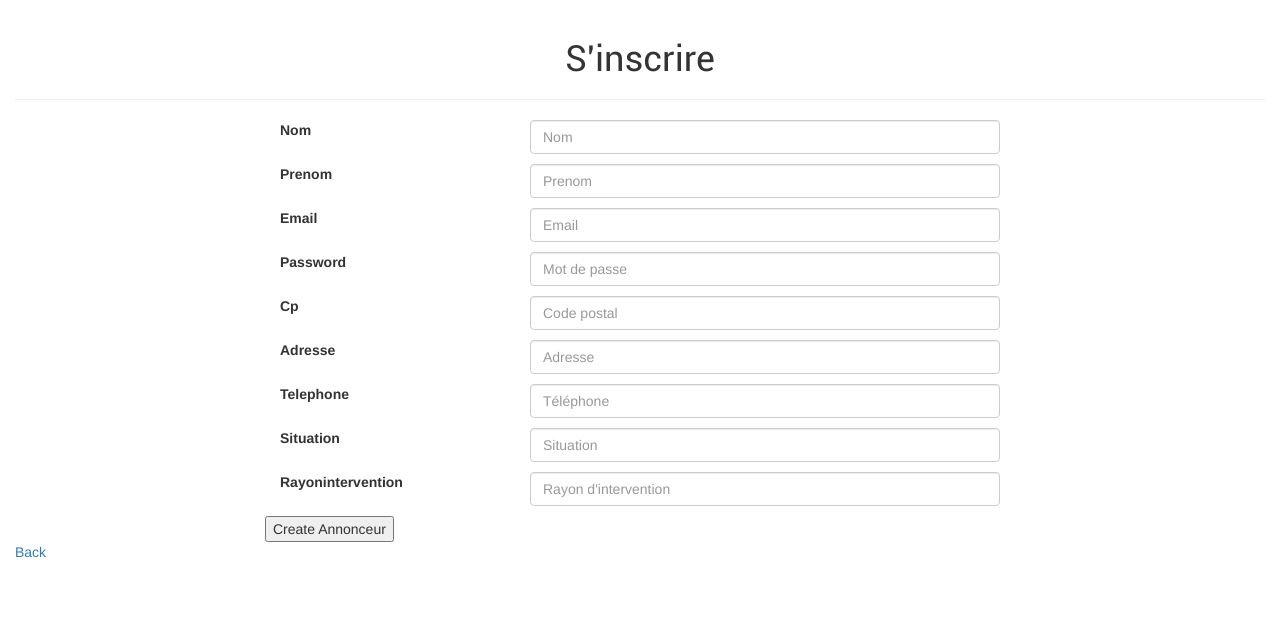
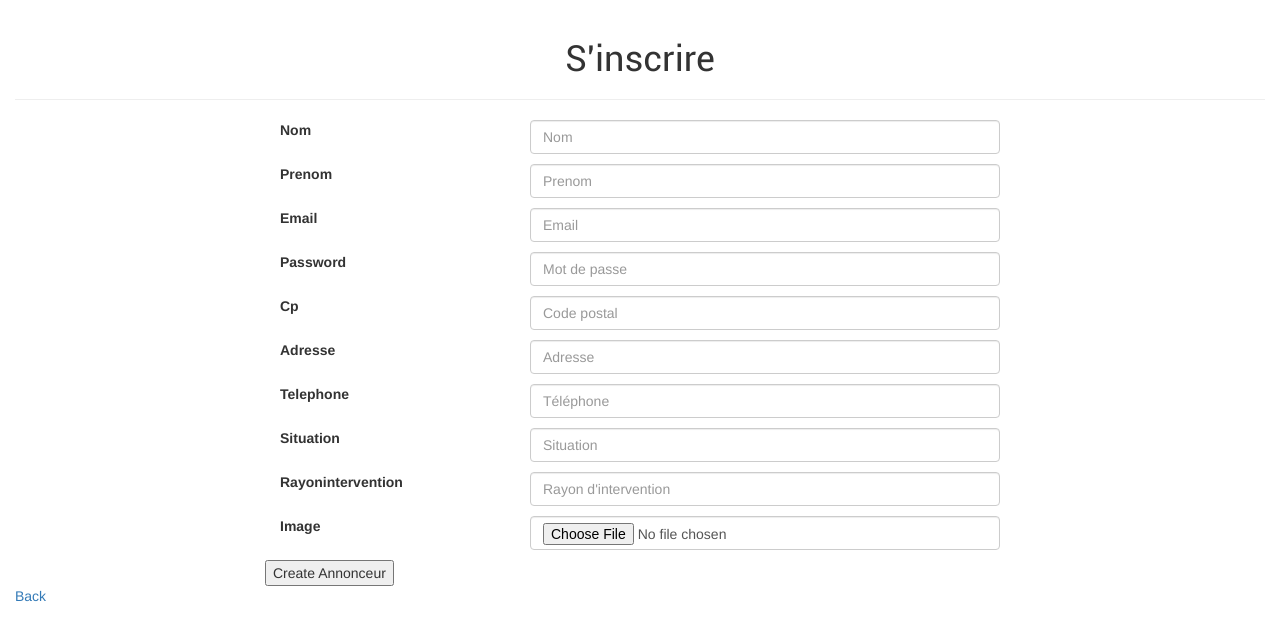
Before and after one commit to gaelgf/leBonReparateur, a Rails app: page /annonceurs/new in a window 1280 px wide. Shown: the top 641 px of the page. Run offline with Rails 7, Linux system fonts and the light colour scheme; style sheets or scripts are compiled from the project's sources; parts of the project's set-up code (start-up, migrations or seed data) failed here and were passed over; some libraries are stand-ins or nearby versions.

Commit message:
paperclip added + style bug fixed

```diff
--- a/projet-rails/app/assets/stylesheets/scaffolds.scss
+++ b/projet-rails/app/assets/stylesheets/scaffolds.scss
@@ -1,4 +1,4 @@
-body {
+/*body {
   background-color: #fff;
   color: #333;
   font-family: verdana, arial, helvetica, sans-serif;
@@ -70,4 +70,4 @@ div {
     font-size: 12px;
     list-style: square;
   }
-}
+}*/
--- a/projet-rails/app/controllers/annonceurs_controller.rb
+++ b/projet-rails/app/controllers/annonceurs_controller.rb
@@ -69,6 +69,6 @@ class AnnonceursController < ApplicationController
 
     # Never trust parameters from the scary internet, only allow the white list through.
     def annonceur_params
-      params.require(:annonceur).permit(:email, :nom, :prenom, :password, :cp, :adresse, :telephone, :situation, :rayonIntervention)
+      params.require(:annonceur).permit(:email, :nom, :prenom, :password, :cp, :adresse, :telephone, :situation, :rayonIntervention, :image)
     end
 end
--- a/projet-rails/app/views/annonceurs/_form.html.erb
+++ b/projet-rails/app/views/annonceurs/_form.html.erb
@@ -76,7 +76,14 @@
         </div>
       </div>
 
-      <%= f.submit%>
+      <div class="form-group">
+        <label class="col-sm-4 control-label"><%= f.label :image %></label>
+        <div class="col-sm-8">
+          <%= f.file_field :image , class: 'form-control' %>
+        </div>
+      </div>
+
+      <%= f.submit %>
 
     </form>
 
--- a/projet-rails/app/views/annonceurs/index.html.erb
+++ b/projet-rails/app/views/annonceurs/index.html.erb
@@ -21,6 +21,7 @@
   <tbody>
     <% @annonceurs.each do |annonceur| %>
       <tr>
+        <td><%= annonceur.image.exists? ? image_tag(annonceur.image.url(:small)) : '&empty'.html_safe %></td>
         <td><%= annonceur.email %></td>
         <td><%= annonceur.nom %></td>
         <td><%= annonceur.prenom %></td>
@@ -58,10 +59,10 @@
 
 <h1>Test</h1>
 
-<div class="row">
+<div class="row" style="text-align: center">
   <% @annonceurs.each do |annonceur| %>
     <div class="well col-xs-4">
-      <img src="http://lorempixel.com/200/200/people" alt="people" class="img-circle">
+      <%= annonceur.image.exists? ? image_tag(annonceur.image.url(:med)) : '&empty'.html_safe %>
       <h2><%= annonceur.prenom %> <%= annonceur.nom %></h2>
       <h4><i class="glyphicon glyphicon-envelope"></i> <%= annonceur.email %></h4>
       <h4><i class="glyphicon glyphicon-phone"></i> <%= annonceur.telephone %></h4>
--- a/projet-rails/app/views/annonceurs/show.html.erb
+++ b/projet-rails/app/views/annonceurs/show.html.erb
@@ -10,7 +10,10 @@
 
 <div class="row show-profile">
   <div class="well">
-    <img src="http://lorempixel.com/200/200/people" alt="people" class="img-circle">
+    <% if @annonceur.image.exists? %>
+      <%= image_tag @annonceur.image.url(:large) %>
+    <% end %>
+    <!-- <img src="http://lorempixel.com/200/200/people" alt="people" class="img-circle"> -->
     <h2><%= @annonceur.prenom %> <%= @annonceur.nom %></h2>
     <h4><i class="glyphicon glyphicon-envelope"></i> <%= @annonceur.email %></h4>
     <h4><i class="glyphicon glyphicon-phone"></i> <%= @annonceur.telephone %></h4>
--- /dev/null
+++ b/projet-rails/db/migrate/20160524140400_add_paperclip_to_annonceur.rb
@@ -0,0 +1,5 @@
+class AddPaperclipToAnnonceur < ActiveRecord::Migration
+  def change
+  	add_attachment :annonceurs, :image
+  end
+end
```
Also changed, not shown: projet-rails/app/models/annonceur.rb (+8 -0 lines), projet-rails/Gemfile, projet-rails/Gemfile.lock, projet-rails/db/schema.rb, 8 other files.
